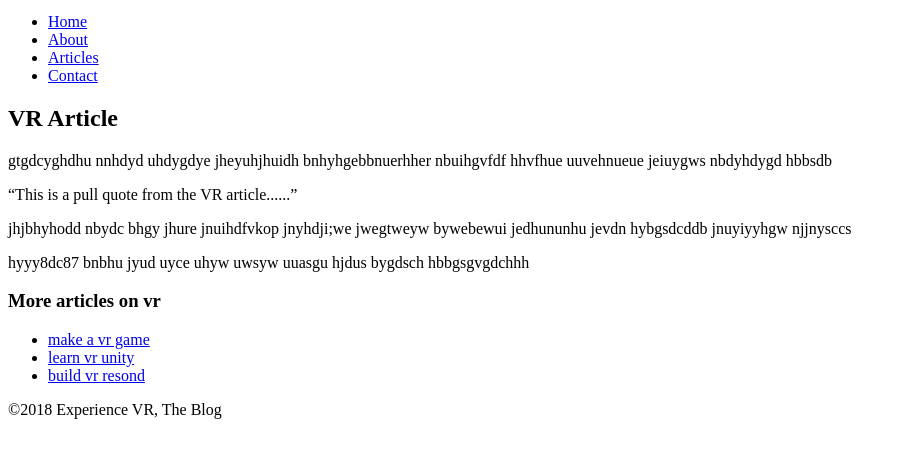
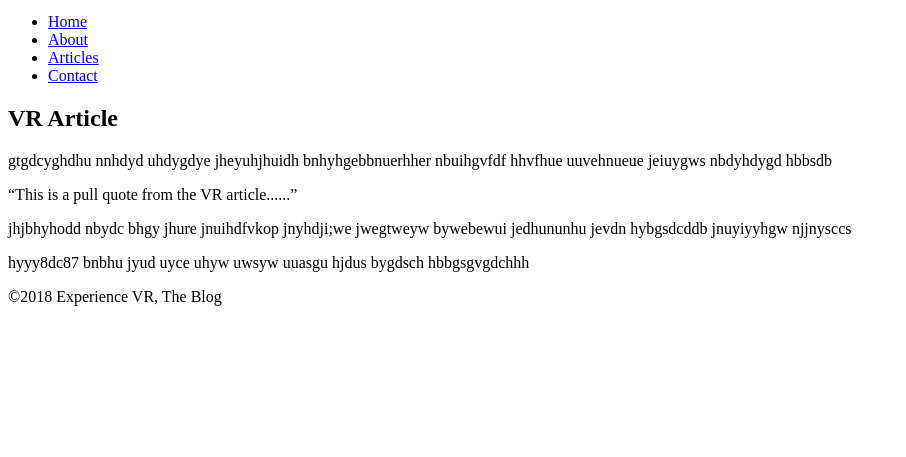
Before and after one commit to muzindahub-2018-01/Godwin-Mugando-01, a plain HTML site: page article.html in a window 1280 px wide. Shown: the part 101-558 px from the top of the page, without its empty margins (0-906 px from the left). Drawn offline with Linux system fonts and the light colour scheme.

Commit message:
Update article.html
I removed the <aside> element

```diff
--- a/article.html
+++ b/article.html
@@ -27,17 +27,9 @@
 		<p>jhjbhyhodd  nbydc bhgy jhure jnuihdfvkop jnyhdji;we  jwegtweyw bywebewui jedhununhu  jevdn  hybgsdcddb jnuyiyyhgw njjnysccs</p>
 		<p>hyyy8dc87 bnbhu jyud uyce uhyw uwsyw uuasgu hjdus bygdsch hbbgsgvgdchhh</p>
 	</article>
-	<aside>
-		<h3>More articles on vr</h3>
-		<ul>
-			<li><a href="#">make a vr game</a></li>
-			<li><a href="#">learn vr unity</a></li>
-			<li><a href="#">build vr resond</a></li>
-		</ul>
-	</aside>
 
 	<footer>
 	<p>&copy;2018 Experience VR, The Blog</p>
-</footer>
+       </footer>
 </body>
 </html>
```
